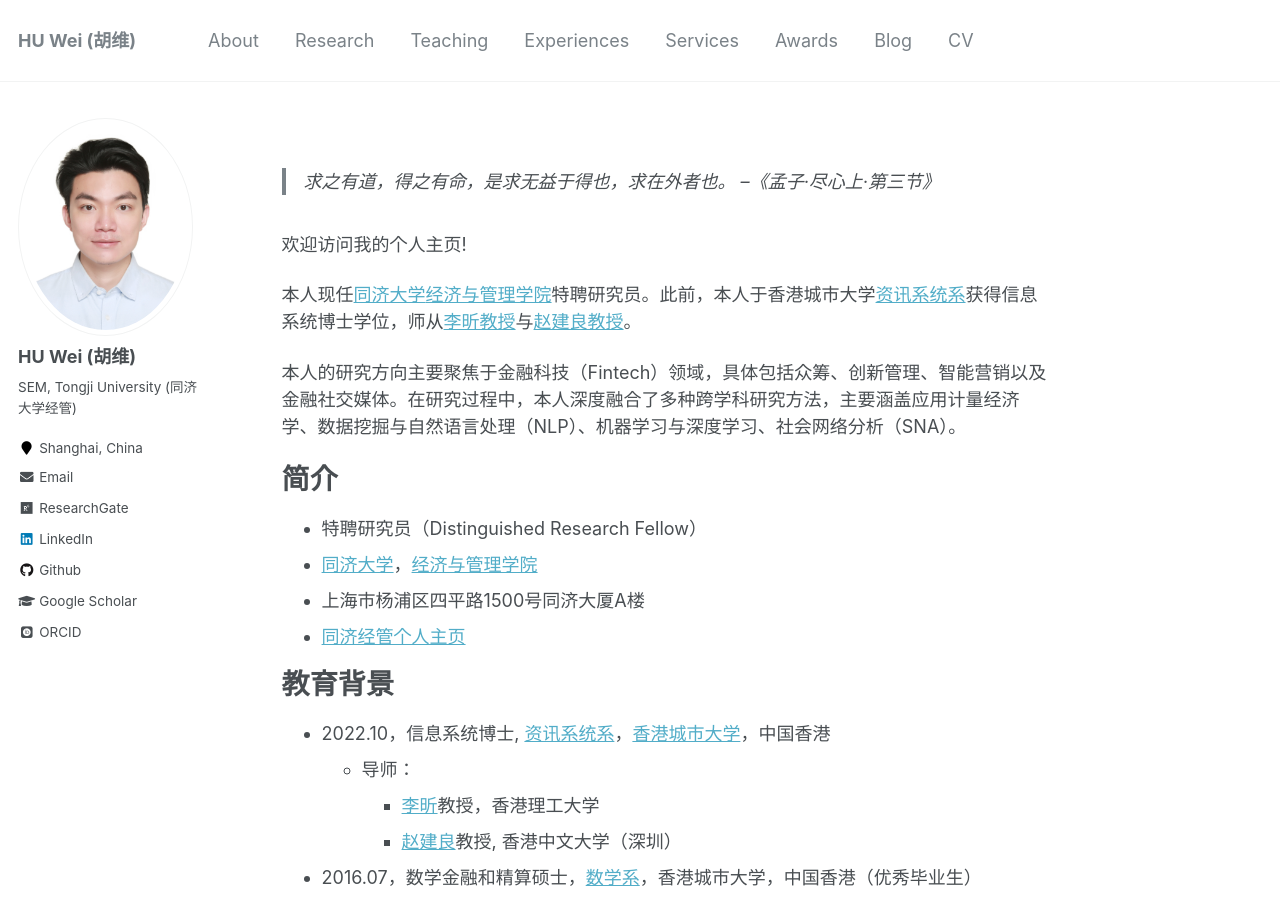
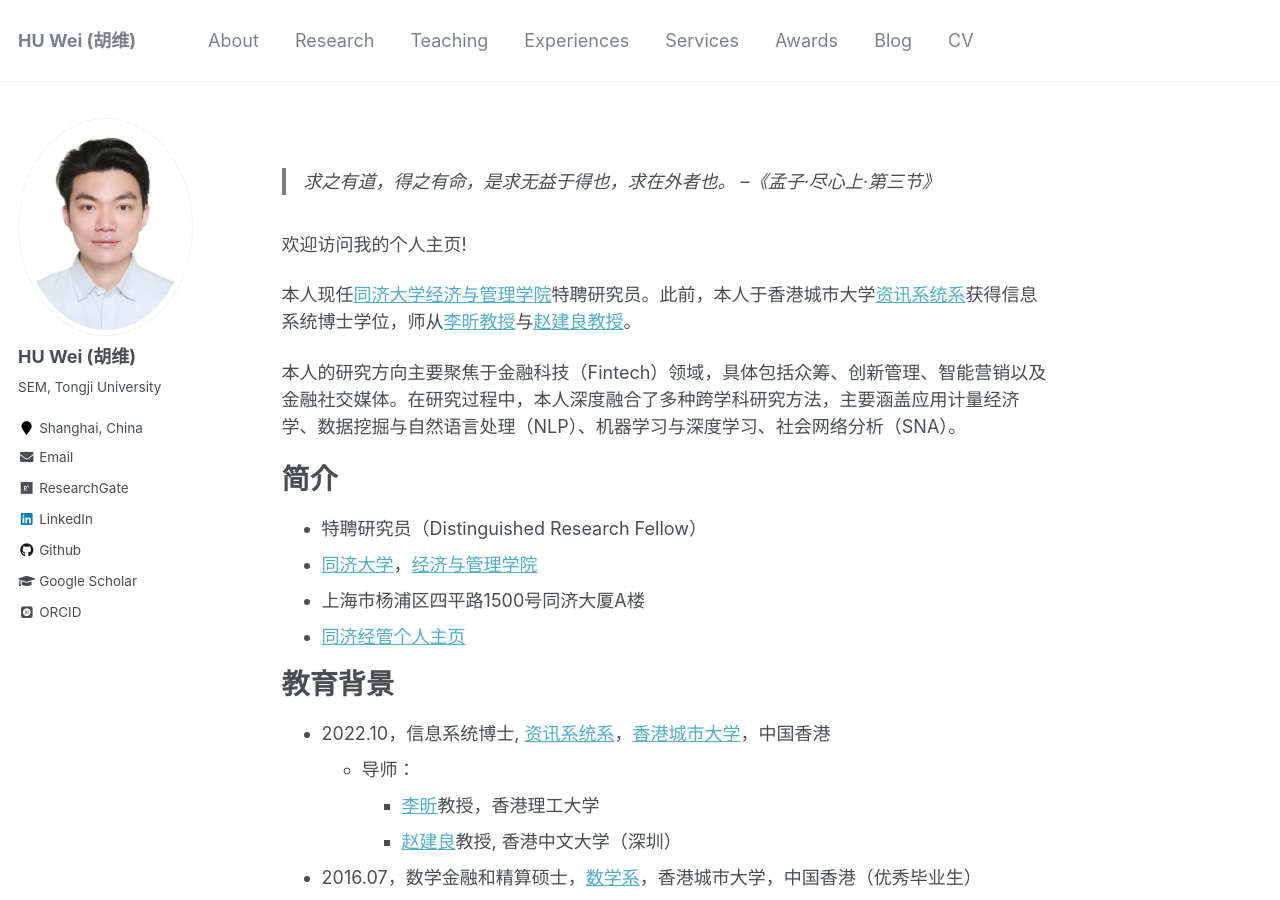
Before and after one commit to huwei-vincent/huwei-vincent.github.io, a Jekyll site: the page built from _pages/about-cn.md, in a window 1280 px wide and 900 px high. Built offline with Jekyll 4.4.1, drawn with Linux system fonts in a browser that asks for light colours; some web fonts are replaced.

Commit message:
update _config.yml

```diff
--- a/_config.yml
+++ b/_config.yml
@@ -82,11 +82,11 @@ analytics:
 author:
   name             : "HU Wei (胡维)"
   avatar           : "profile.png"
-  bio              : "SEM, Tongji University (同济大学经管)"
+  bio              : "SEM, Tongji University"
   location         : "Shanghai, China"
   employer         :
   # pubmed           : "https://www.ncbi.nlm.nih.gov/pubmed/?term=john+snow"
-  googlescholar    : "https://scholar.google.com/citations?user=6CJRiM8AAAAJ&hl=en"
+  googlescholar    : "https://scholar.google.com/citations?hl=en&user=6CJRiM8AAAAJ&view_op=list_works&sortby=pubdate"
   email            : "huwei72@tongji.edu.cn"
   # researchgate     :  # example: "https://www.researchgate.net/profile/yourprofile"
   researchgate     : "https://www.researchgate.net/profile/Wei-Hu-101"
```
